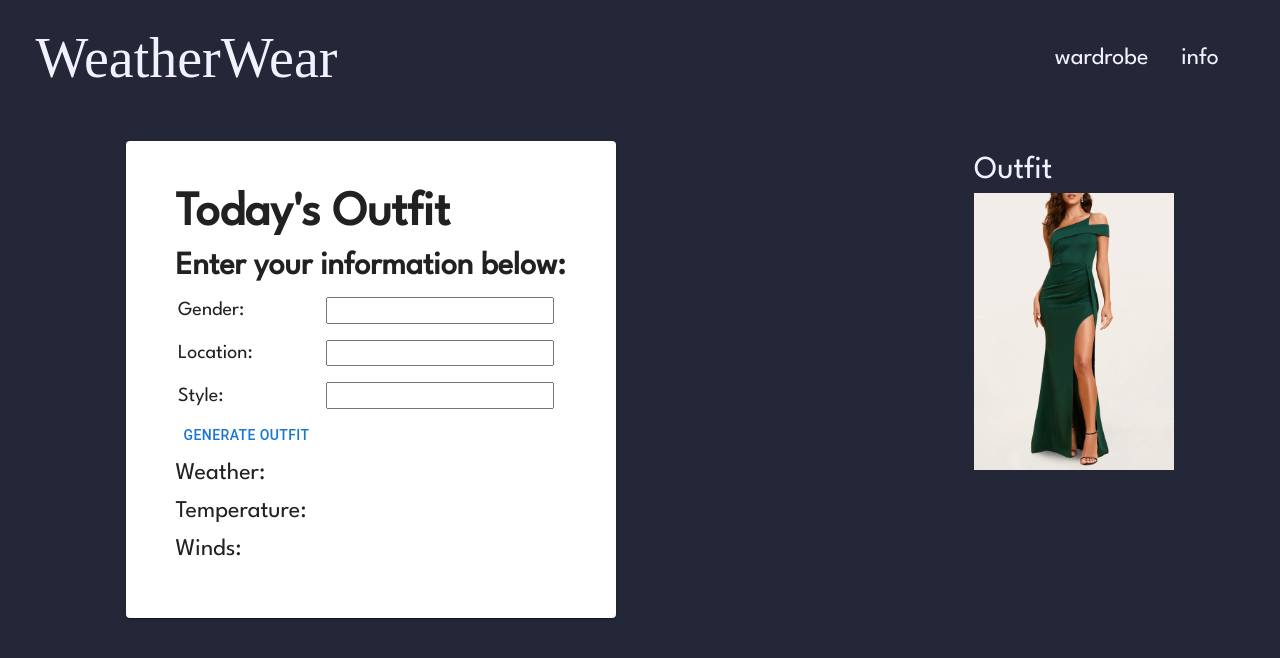
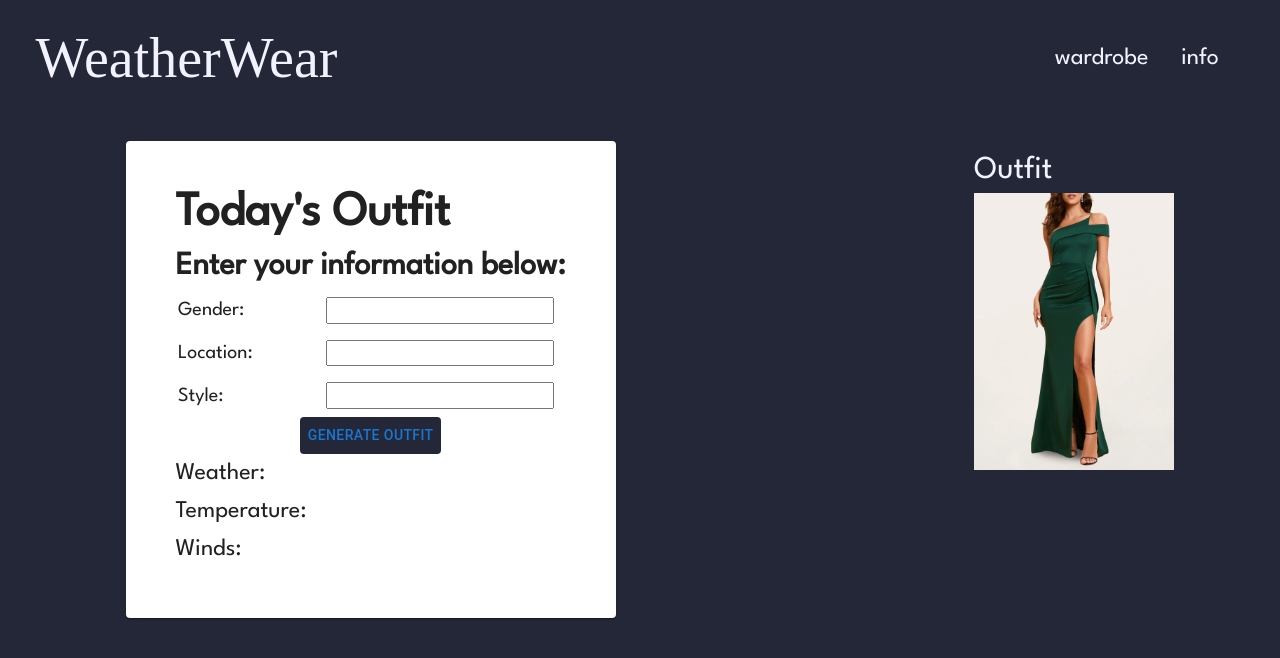
Before and after one commit to pollyliu1/WeatherWear, a Next.js app in the folder weather-wear/: page /wardrobe in a window 1280 px wide. Shown: the top 658 px of the page. Built offline with nearby package versions, Linux system fonts and the light colour scheme; a web font is replaced by a local one.

Commit message:
button colour change

```diff
--- a/weather-wear/src/pages/wardrobe.js
+++ b/weather-wear/src/pages/wardrobe.js
@@ -42,8 +42,10 @@ export default function Wardrobe() {
               <label className={styles.label}>Style: </label>
               <input type='text' className={styles.input} id='style' name='style' autoComplete='off'></input>
             </div>
+            <div className='button-center'>
+            <Button className={styles.btn} type="submit">Generate Outfit</Button>
+            </div>
 
-            <Button className={styles.btn} type="submit">Generate Outfit</Button>
           </form>
 
           <p className={styles.weather}>Weather: </p>
--- a/weather-wear/src/styles/globals.css
+++ b/weather-wear/src/styles/globals.css
@@ -214,11 +214,15 @@ label {
  }
 
  .MuiButton-root {
-  background-color: #232737;
+  background-color: #232737 !important;
   color: #f2f2ff;
+  border-radius: 15px;
  }
 
-
+ .button-center {
+  align-items: center;
+  text-align: center;
+ }
 
  .about-info {
   padding: 30px;
```
